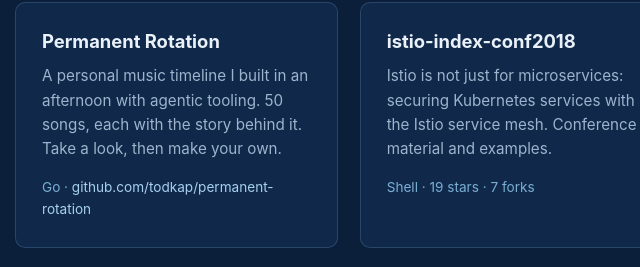
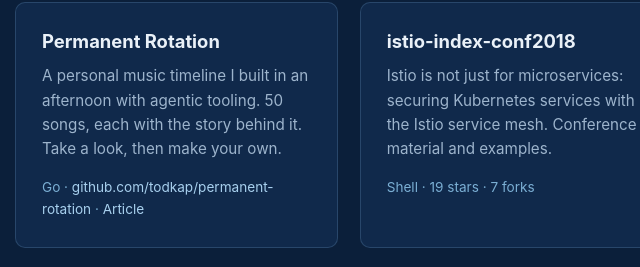
Before and after one commit to todkap/todkap.github.io, a plain HTML site: page index.html in a window 1280 px wide. Shown: the part 2442-2709 px from the top of the page, 119-759 px from the left. Drawn offline with Linux system fonts and the light colour scheme.

Commit message:
Update meta links in index.html for Permanent Rotation
Added a link to an article about the Permanent Rotation project.

```diff
--- a/index.html
+++ b/index.html
@@ -137,7 +137,7 @@
       <article class="card">
         <h3><a href="https://todkap.github.io/permanent-rotation/">Permanent Rotation</a></h3>
         <p>A personal music timeline I built in an afternoon with agentic tooling. 50 songs, each with the story behind it. Take a look, then make your own.</p>
-        <p class="meta">Go &middot; <a href="https://github.com/todkap/permanent-rotation">github.com/todkap/permanent-rotation</a></p>
+        <p class="meta">Go &middot; <a href="https://github.com/todkap/permanent-rotation">github.com/todkap/permanent-rotation</a> &middot; <a href="https://www.linkedin.com/pulse/permanent-rotation-agentic-project-end-year-todd-kaplinger-nky5c/">Article</a></p>
       </article>
       <article class="card">
         <h3><a href="https://github.com/todkap/istio-index-conf2018">istio-index-conf2018</a></h3>
```
